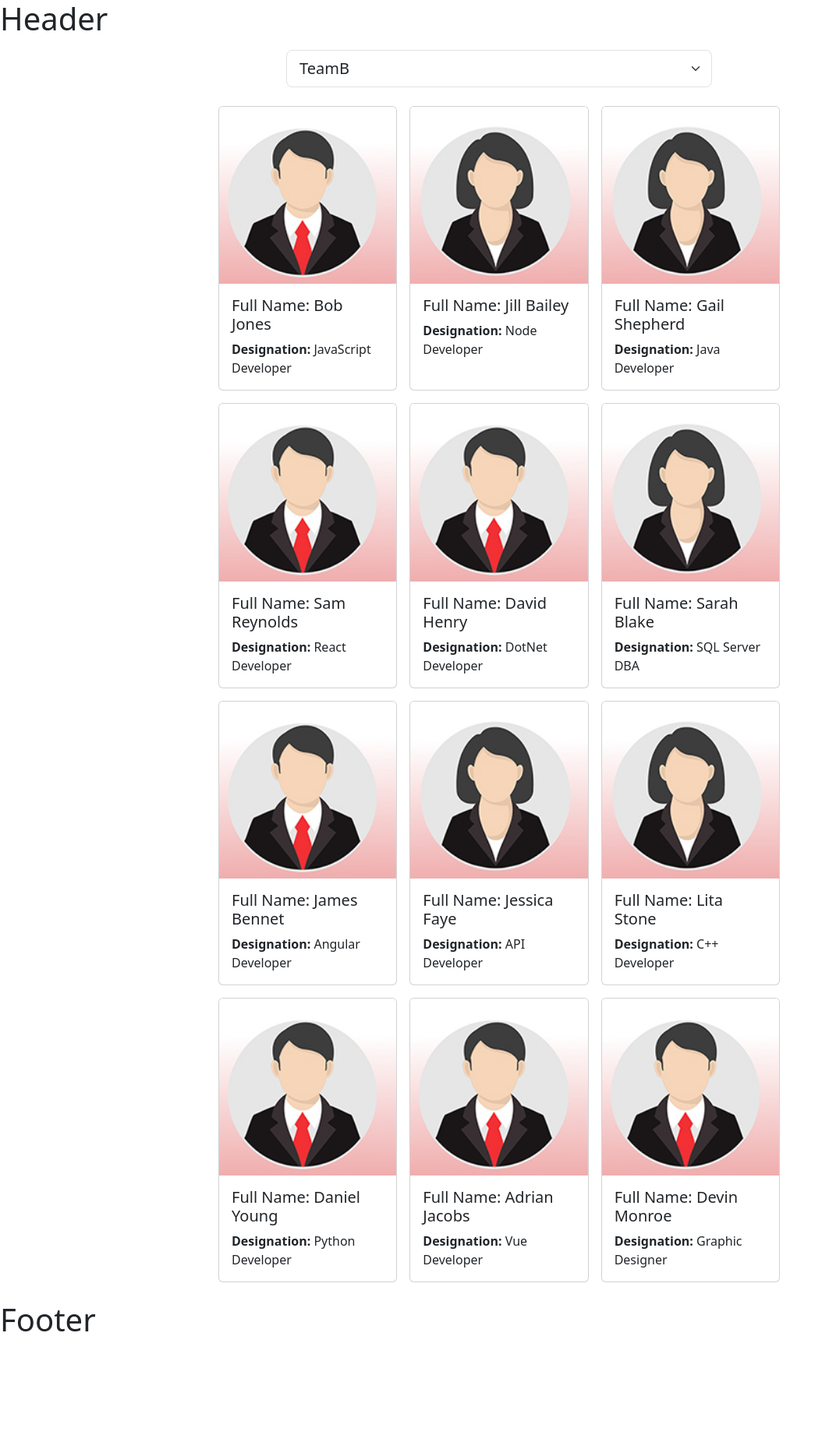
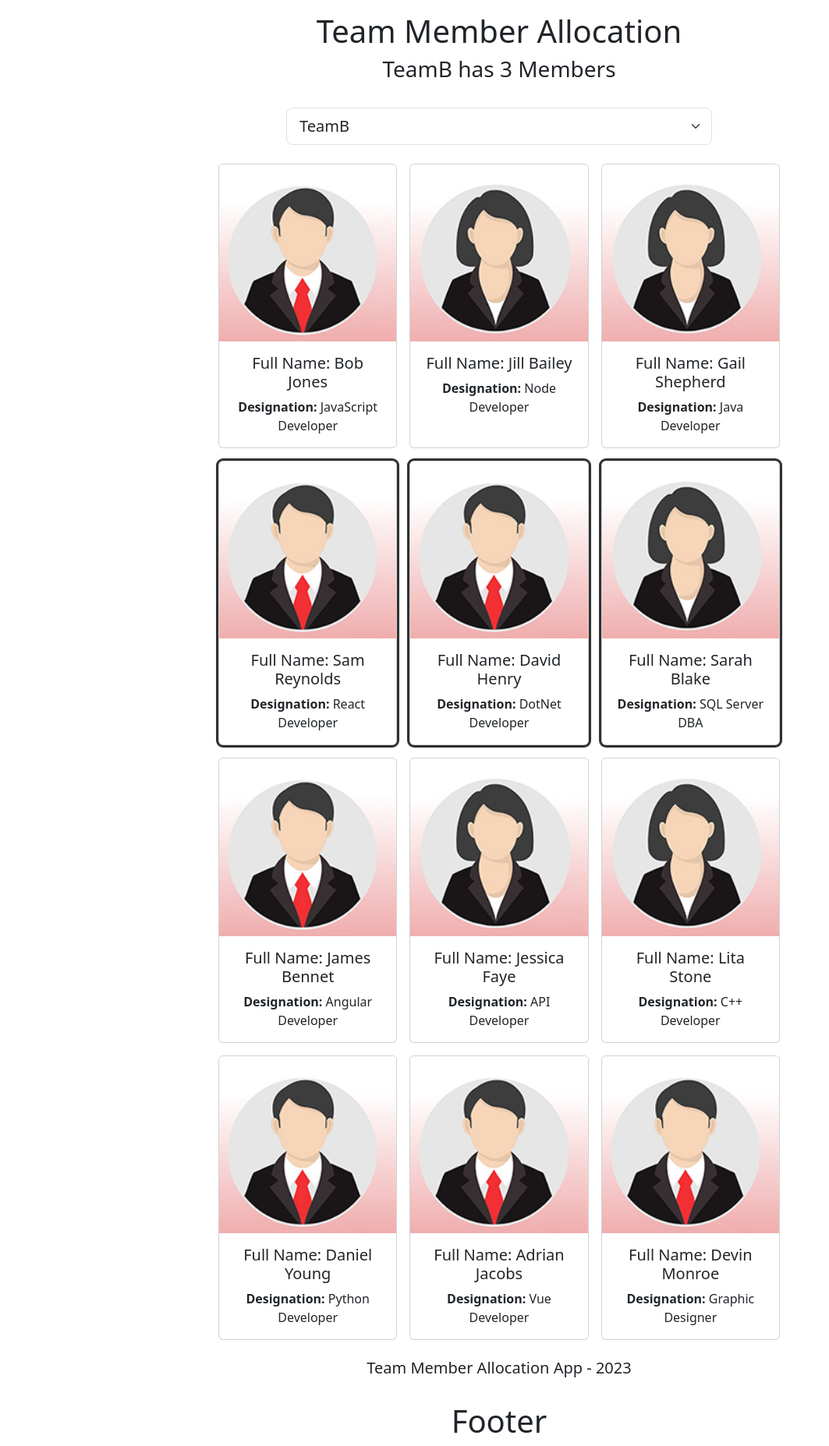
Before and after one commit to codyfeldhaus/team-member-demo-josh, a React (Create React App) app in the folder team-member-demo/: page / in a window 1280 px wide. Shown: the whole page at 78% size, without its empty margins (0-1063 px from the left). Before the commit the page ends 1725 px from the top, so only its background shows below. Built offline with nearby package versions, Linux system fonts and the light colour scheme.

Commit message:
Fixed issues at 1:10:22 of video

```diff
--- a/team-member-demo/src/App.css
+++ b/team-member-demo/src/App.css
@@ -7,5 +7,9 @@ body{
   grid-template-columns: 1fr 1fr 1fr;
 }
 .standout{
-  box-shadow: rgba(0,0,0,.16) 0px, 1px ,4px, rgb(51,51,51) 0px, 0px, 0px 3px;
+  box-shadow: rgba(0,0,0,.16) 0px 1px 4px, rgb(51,51,51) 0px 0px 0px 3px;
 }
+
+h1,h2,h3,h4,h5,p{
+  text-align: center;
+}
--- a/team-member-demo/src/App.jsx
+++ b/team-member-demo/src/App.jsx
@@ -1,4 +1,4 @@
-import { useState } from "react";
+import { useState, useEffect } from "react";
 import Header from './Header';
 //import Content from './Content';
 import Footer from './Footer';
@@ -8,9 +8,9 @@ import './App.css';
 
 function App() {
 
-  const [selectedTeam, setTeam] = useState('TeamB');
+  const [selectedTeam, setTeam] = useState(JSON.parse(localStorage.getItem('selectedTeam')) || "TeamB");
 
-  const [employees, setEmployees] = useState([
+  const [employees, setEmployees] = useState(JSON.parse(localStorage.getItem('employeeList')) || [
       {
       id: 1,
       fullName: "Bob Jones",
@@ -96,6 +96,14 @@ function App() {
       teamName: "TeamD"
     }]);
 
+    useEffect(() => {
+      localStorage.setItem('employeeList', JSON.stringify(employees));
+    },[employees]);
+
+    useEffect(() => {
+      localStorage.setItem('selectedTeam', JSON.stringify(selectedTeam));
+    },[selectedTeam]);
+
     function handleTeamSelectionChange(event){
       //           console.log(event.target.value);
       setTeam(event.target.value);
@@ -110,11 +118,13 @@ function App() {
 
   return (
     <div>
-      <Header/>
+      <Header selectedTeam={selectedTeam}
+              teamMemberCount={employees.filter((employee) => employee.teamName === selectedTeam).length}
+      />
       <Employees employees={employees}
-                 selectedTeam={selectedTeam}
-                 handleEmployeeCardClick={handleEmployeeCardClick}
-                 handleTeamSelectionChange={handleTeamSelectionChange}
+        selectedTeam={selectedTeam}
+        handleEmployeeCardClick={handleEmployeeCardClick}
+        handleTeamSelectionChange={handleTeamSelectionChange}
       />
       <Footer/>
     </div>
--- a/team-member-demo/src/Footer.jsx
+++ b/team-member-demo/src/Footer.jsx
@@ -1,7 +1,14 @@
 const Footer = () => {
 
+    var today = new Date();
+
     return (
-        <footer>
+        <footer className="container">
+            <div className="row justify-content-center mt-3 mb-4">
+                <div className="col-8">
+                    <h5>Team Member Allocation App - {today.getFullYear()}</h5>
+                </div>
+            </div>
             <h1>Footer</h1>
         </footer>
     );
--- a/team-member-demo/src/Header.jsx
+++ b/team-member-demo/src/Header.jsx
@@ -1,8 +1,13 @@
-const Header = () => {
+const Header = ({selectedTeam, teamMemberCount}) => {
 
     return (
-        <header>
-            <h1>Header</h1>
+        <header className="container">
+            <div className="row justify-content-center mt-3 mb-4">
+                <div className="col-8">
+                    <h1>Team Member Allocation</h1>
+                    <h3>{selectedTeam} has {teamMemberCount} Members</h3>
+                </div>
+            </div>
         </header>
     );
 }
```
